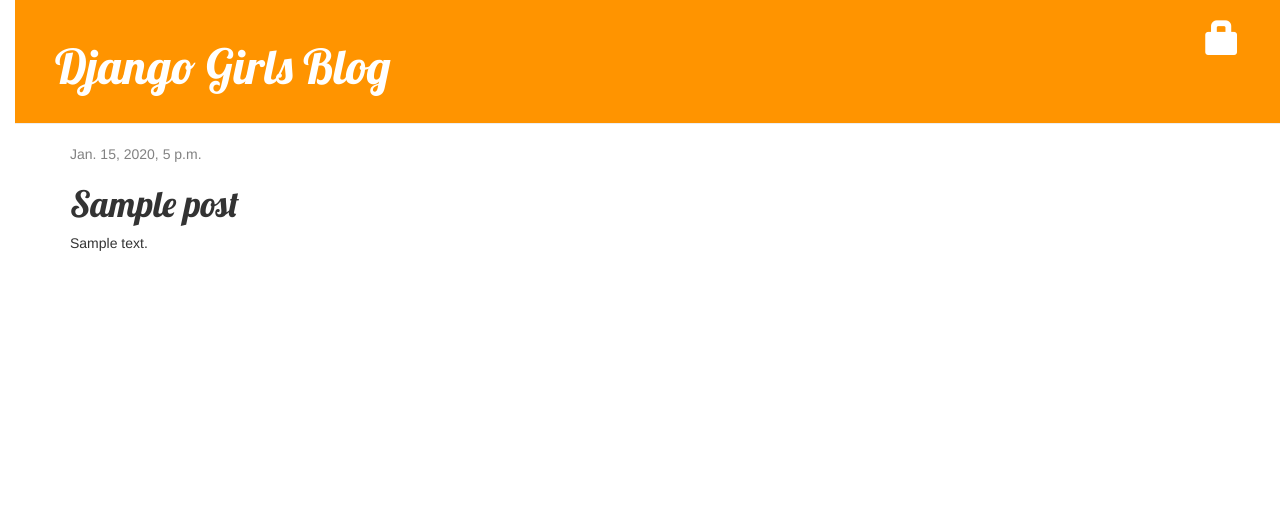
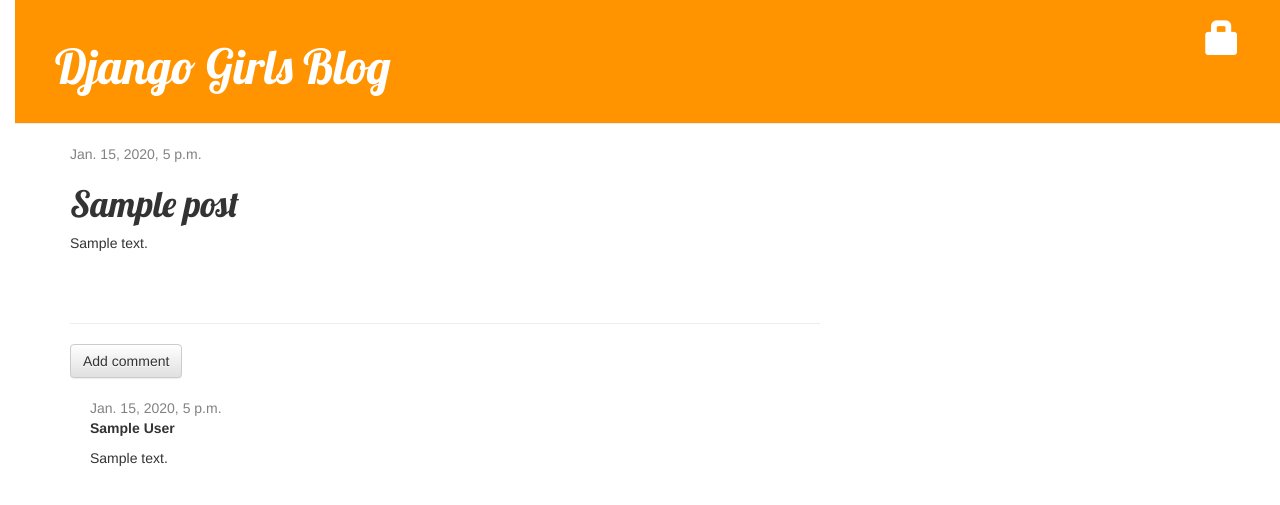
Before and after one commit to gen781/my-first-blog, a Django app: page /post/1/ in a window 1280 px wide. Shown: the top 505 px of the page. Run offline with Django 3.2, Linux system fonts and the light colour scheme; tables that the repository leaves empty hold one stand-in row (values such as "Sample post"); some libraries are stand-ins or nearby versions.

Commit message:
Penambahan comment form

```diff
--- a/blog/admin.py
+++ b/blog/admin.py
@@ -1,4 +1,5 @@
 from django.contrib import admin
-from .models import Post
+from .models import Post, Comment
 
 admin.site.register(Post)
+admin.site.register(Comment)
--- a/blog/models.py
+++ b/blog/models.py
@@ -17,3 +17,20 @@ class Post(models.Model):
 
     def __str__(self):
         return self.title
+
+class Comment(models.Model):
+    post = models.ForeignKey('blog.Post', related_name='comments')
+    author = models.CharField(max_length=200)
+    text = models.TextField()
+    created_date = models.DateTimeField(default=timezone.now)
+    approved_comment = models.BooleanField(default=False)
+
+    def approve(self):
+        self.approved_comment = True
+        self.save()
+
+    def __str__(self):
+        return self.text
+
+def approved_comments(self):
+    return self.comments.filter(approved_comment=True)
--- a/blog/static/css/blog.css
+++ b/blog/static/css/blog.css
@@ -53,3 +53,7 @@ h1, h2, h3, h4 {
 .post h1 a, .post h1 a:visited {
     color: #000000;
 }
+
+.comment {
+    margin: 20px 0px 20px 20px;
+}
--- a/blog/templates/blog/post_detail.html
+++ b/blog/templates/blog/post_detail.html
@@ -16,4 +16,23 @@
         <h1>{{ post.title }}</h1>
         <p>{{ post.text|linebreaksbr }}</p>
     </div>
+    <hr>
+<a class="btn btn-default" href="{% url 'add_comment_to_post' pk=post.pk %}">Add comment</a>
+{% for comment in post.comments.all %}
+    {% if user.is_authenticated or comment.approved_comment %}
+    <div class="comment">
+        <div class="date">
+            {{ comment.created_date }}
+            {% if not comment.approved_comment %}
+                <a class="btn btn-default" href="{% url 'comment_remove' pk=comment.pk %}"><span class="glyphicon glyphicon-remove"></span></a>
+                <a class="btn btn-default" href="{% url 'comment_approve' pk=comment.pk %}"><span class="glyphicon glyphicon-ok"></span></a>
+            {% endif %}
+        </div>
+        <strong>{{ comment.author }}</strong>
+        <p>{{ comment.text|linebreaks }}</p>
+    </div>
+    {% endif %}
+{% empty %}
+    <p>No comments here yet :(</p>
+{% endfor %}
 {% endblock %}
--- a/blog/urls.py
+++ b/blog/urls.py
@@ -9,4 +9,8 @@ urlpatterns = [
 	url(r'^drafts/$', views.post_draft_list, name='post_draft_list'),
 	url(r'^post/(?P<pk>\d+)/publish/$', views.post_publish, name='post_publish'),
 	url(r'^post/(?P<pk>\d+)/remove/$', views.post_remove, name='post_remove'),
+	url(r'^post/(?P<pk>\d+)/comment/$', views.add_comment_to_post, name='add_comment_to_post'),
+	url(r'^comment/(?P<pk>\d+)/approve/$', views.comment_approve, name='comment_approve'),
+	url(r'^comment/(?P<pk>\d+)/remove/$', views.comment_remove, name='comment_remove'),
+
 ]
--- a/blog/views.py
+++ b/blog/views.py
@@ -1,9 +1,11 @@
 from django.shortcuts import render, get_object_or_404
 from django.utils import timezone
-from .models import Post
+from .models import Post, Comment
 from .forms import PostForm
 from django.shortcuts import redirect
 from django.contrib.auth.decorators import login_required
+from .forms import PostForm, CommentForm
+
 
 
 def post_list(request):
@@ -61,3 +63,28 @@ def post_remove(request, pk):
     post = get_object_or_404(Post, pk=pk)
     post.delete()
     return redirect('post_list')
+
+def add_comment_to_post(request, pk):
+    post = get_object_or_404(Post, pk=pk)
+    if request.method == "POST":
+        form = CommentForm(request.POST)
+        if form.is_valid():
+            comment = form.save(commit=False)
+            comment.post = post
+            comment.save()
+            return redirect('post_detail', pk=post.pk)
+    else:
+        form = CommentForm()
+    return render(request, 'blog/add_comment_to_post.html', {'form': form})
+
+@login_required
+def comment_approve(request, pk):
+    comment = get_object_or_404(Comment, pk=pk)
+    comment.approve()
+    return redirect('post_detail', pk=comment.post.pk)
+
+@login_required
+def comment_remove(request, pk):
+    comment = get_object_or_404(Comment, pk=pk)
+    comment.delete()
+    return redirect('post_detail', pk=comment.post.pk)
```
Also changed, not shown: blog/forms.py (+7 -1 lines), blog/templates/blog/add_comment_to_post.html (added, +9 -0 lines), blog/templates/blog/post_list.html (+4 -3 lines), blog/migrations/0002_comment.py (added).
